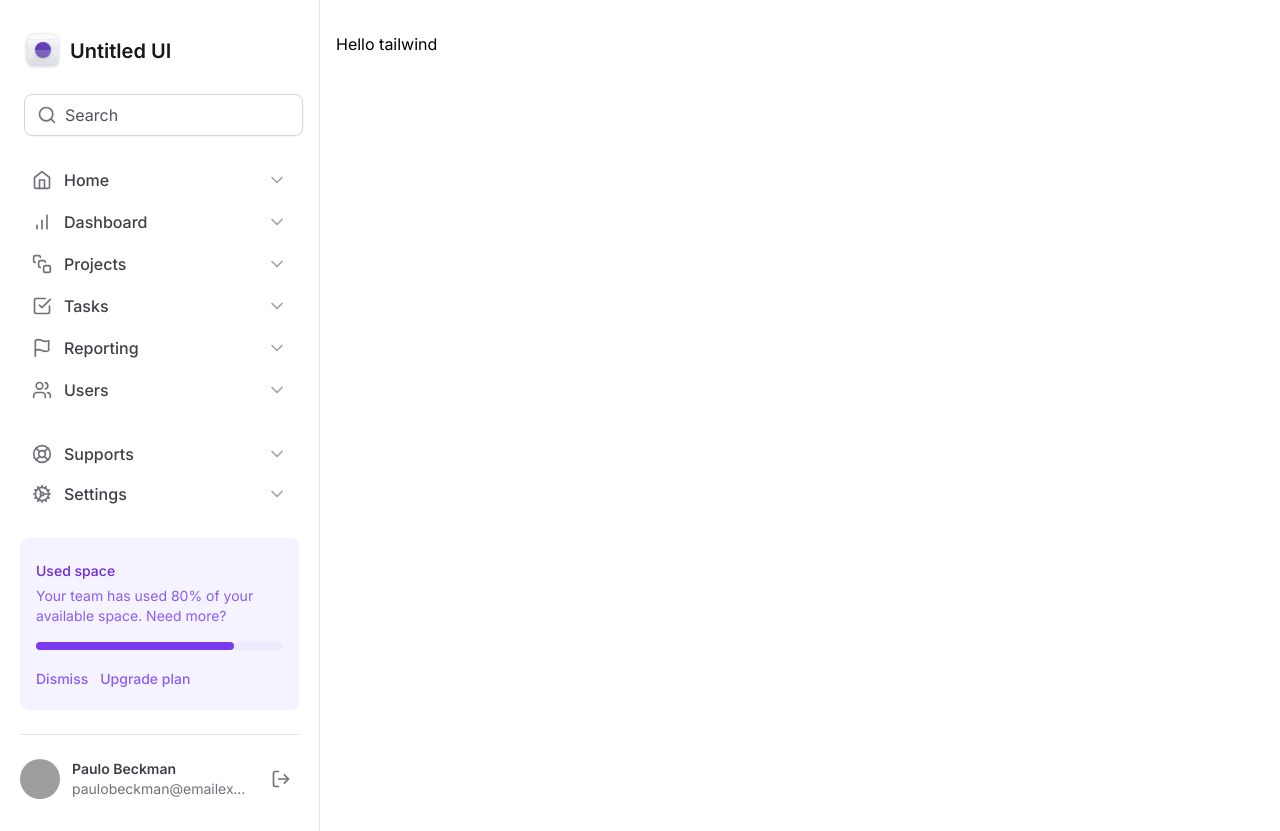
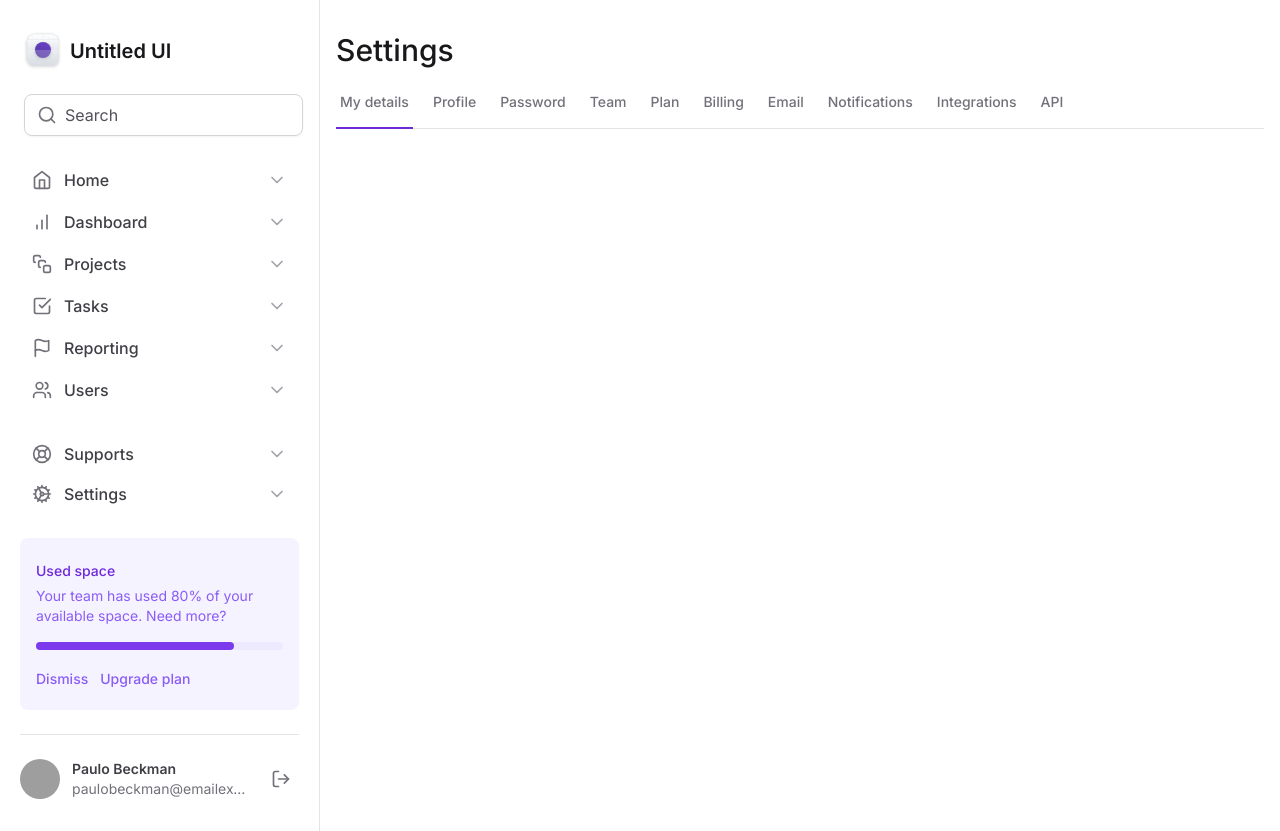
Before and after one commit to paulobeckman/tailwind-next, a Next.js app: page / in a window 1280 px wide. Built offline with nearby package versions, Linux system fonts and the light colour scheme; grey boxes are pictures that could not be loaded.

Commit message:
feat: Criando Abas com Radix TABS

```diff
--- a/package.json
+++ b/package.json
@@ -9,6 +9,7 @@
     "lint": "next lint"
   },
   "dependencies": {
+    "@radix-ui/react-tabs": "^1.0.4",
     "@types/node": "20.6.3",
     "@types/react": "18.2.22",
     "@types/react-dom": "18.2.7",
--- a/src/app/layout.tsx
+++ b/src/app/layout.tsx
@@ -16,7 +16,7 @@
   children: React.ReactNode
 }) {
   return (
-    <html lang="en">
+    <html lang="pt" className='antialiased'>
       <body className={inter.className}>
         <div className='grid min-h-screen grid-cols-app'>
           <Sidebar />
--- a/src/app/page.tsx
+++ b/src/app/page.tsx
@@ -1,5 +1,11 @@
+import { SettingsTabs } from "@/components/SettingsTabs";
+
 export default function Home() {
   return (
-    <h1>Hello tailwind</h1>
+    <>
+      <h1 className="text-3xl font-medium text-zinc-900">Settings</h1>
+
+     <SettingsTabs />
+    </>
   )
 }
--- /dev/null
+++ b/src/components/SettingsTabs/TabItem.tsx
@@ -0,0 +1,21 @@
+'use client'
+
+import * as Tabs from '@radix-ui/react-tabs';
+
+export interface TabItemProps {
+  value: string
+  title: string
+  isSelected?: boolean
+}
+
+export function TabItem({ value, title, isSelected = false }: TabItemProps) {
+    return (
+      <Tabs.Trigger value={value} className='relative px-1 pb-4 text-sm font-medium text-zinc-500 hover:text-violet-700 date-[state=active]:text-violet-500'>
+      <span>{title}</span>
+
+      {isSelected && (
+        <div className='absolute left-0 right-0 h-0.5 bg-violet-700 -bottom-px'></div>
+      )}
+    </Tabs.Trigger>
+    )
+}
--- /dev/null
+++ b/src/components/SettingsTabs/index.tsx
@@ -0,0 +1,26 @@
+'use client'
+
+import { useState } from 'react';
+import * as Tabs from '@radix-ui/react-tabs';
+import { TabItem } from './TabItem';
+
+export function SettingsTabs() {
+  const [currentTab, setCurrentTab] = useState('tab1');
+
+  return (
+    <Tabs.Root value={currentTab} onValueChange={setCurrentTab}>
+    <Tabs.List className='mt-6 flex w-full items-center gap-4 border-b border-zinc-200'>
+     <TabItem value='tab1' title='My details' isSelected={currentTab === 'tab1'} />
+      <TabItem value='tab2' title='Profile' isSelected={currentTab === 'tab2'} />
+      <TabItem value='tab3' title='Password' isSelected={currentTab === 'tab3'} />
+      <TabItem value='tab4' title='Team' isSelected={currentTab === 'tab4'} />
+      <TabItem value='tab5' title='Plan' isSelected={currentTab === 'tab5'} />
+      <TabItem value='tab6' title='Billing' isSelected={currentTab === 'tab6'} />
+      <TabItem value='tab7' title='Email' isSelected={currentTab === 'tab7'} />
+      <TabItem value='tab8' title='Notifications' isSelected={currentTab === 'tab8'} />
+      <TabItem value='tab9' title='Integrations' isSelected={currentTab === 'tab9'} />
+      <TabItem value='tab10' title='API' isSelected={currentTab === 'tab10'} />
+    </Tabs.List>
+  </Tabs.Root>
+  )
+}
```
Also changed, not shown: 1 other file (tests, documents, lock files or other folders).
